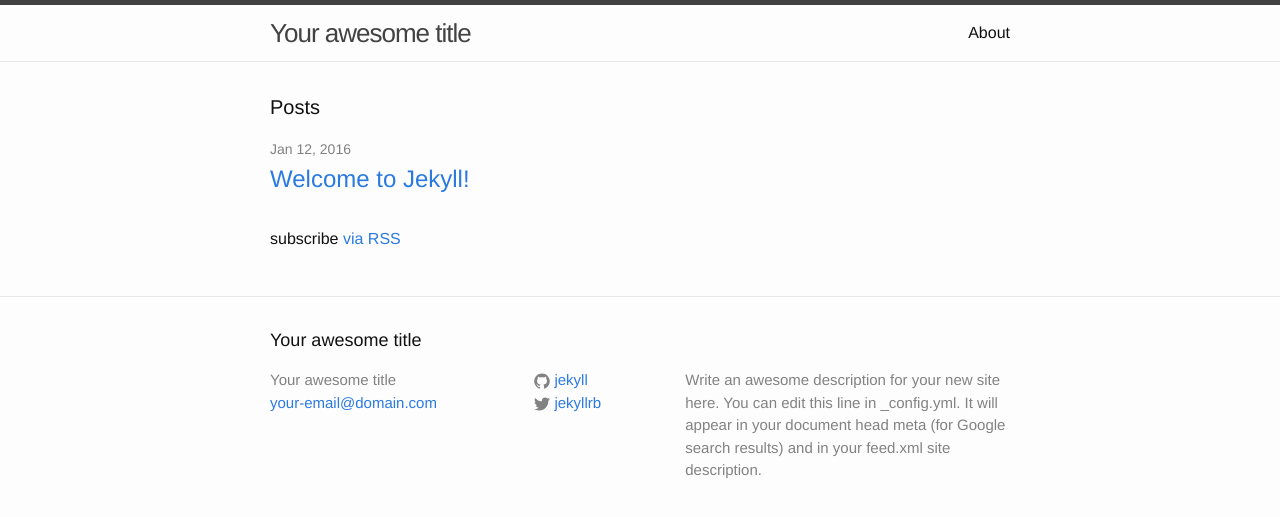
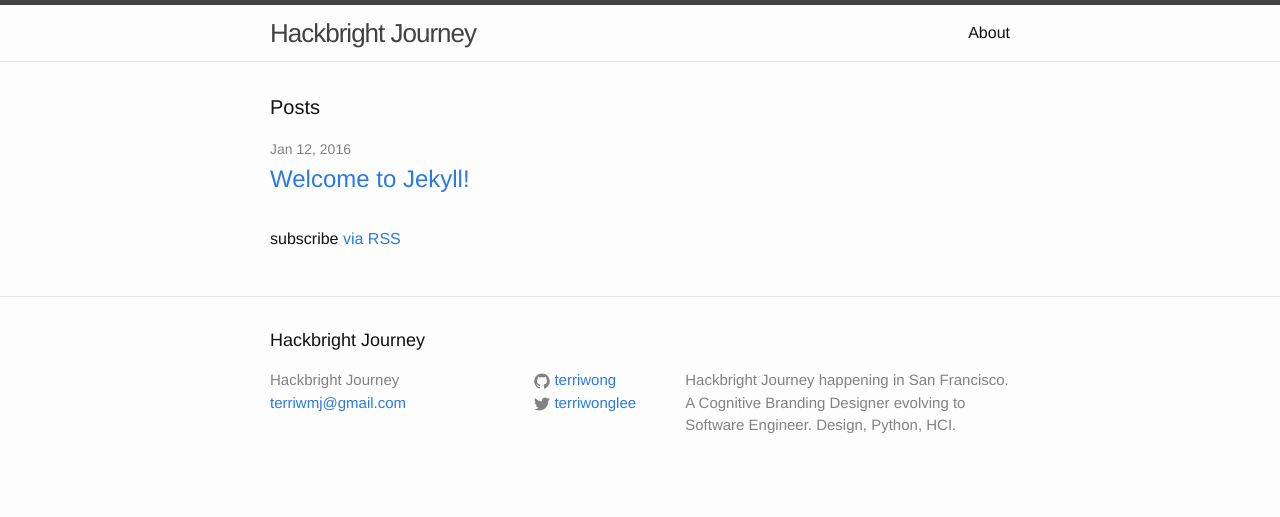
Before and after one commit to terriwong/terriwong.github.io, a Jekyll site: the page built from index.html, in a window 1280 px wide. Shown: the top 517 px of the page. Built offline with Jekyll 4.4.1, drawn with Linux system fonts in a browser that asks for light colours.

Commit message:
_config.yml updated.

```diff
--- a/_config.yml
+++ b/_config.yml
@@ -6,16 +6,16 @@
 # 'jekyll serve'. If you change this file, please restart the server process.
 
 # Site settings
-title: Your awesome title
-email: your-email@domain.com
-description: > # this means to ignore newlines until "baseurl:"
-  Write an awesome description for your new site here. You can edit this
-  line in _config.yml. It will appear in your document head meta (for
-  Google search results) and in your feed.xml site description.
-baseurl: "" # the subpath of your site, e.g. /blog
-url: "http://yourdomain.com" # the base hostname & protocol for your site
-twitter_username: jekyllrb
-github_username:  jekyll
+title: Hackbright Journey
+email: terriwmj@gmail.com
+description: # this means to ignore newlines until "baseurl:"
+  Hackbright Journey happening in San Francisco.
+  A Cognitive Branding Designer evolving to Software Engineer.
+  Design, Python, HCI.
+baseurl: "/blog" # the subpath of your site, e.g. /blog
+url: "http://terriwong.github.io" # the base hostname & protocol for your site
+twitter_username: terriwonglee
+github_username:  terriwong
 
 # Build settings
 markdown: kramdown
```
